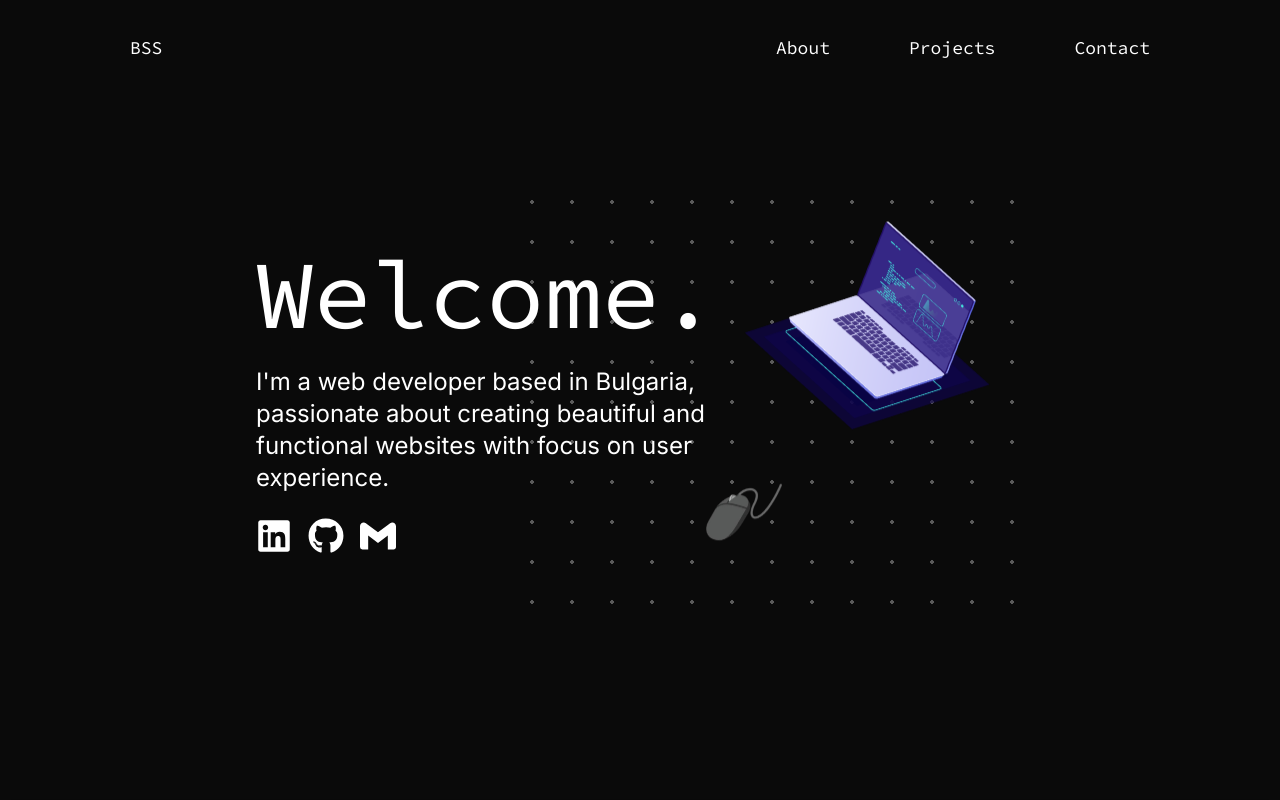
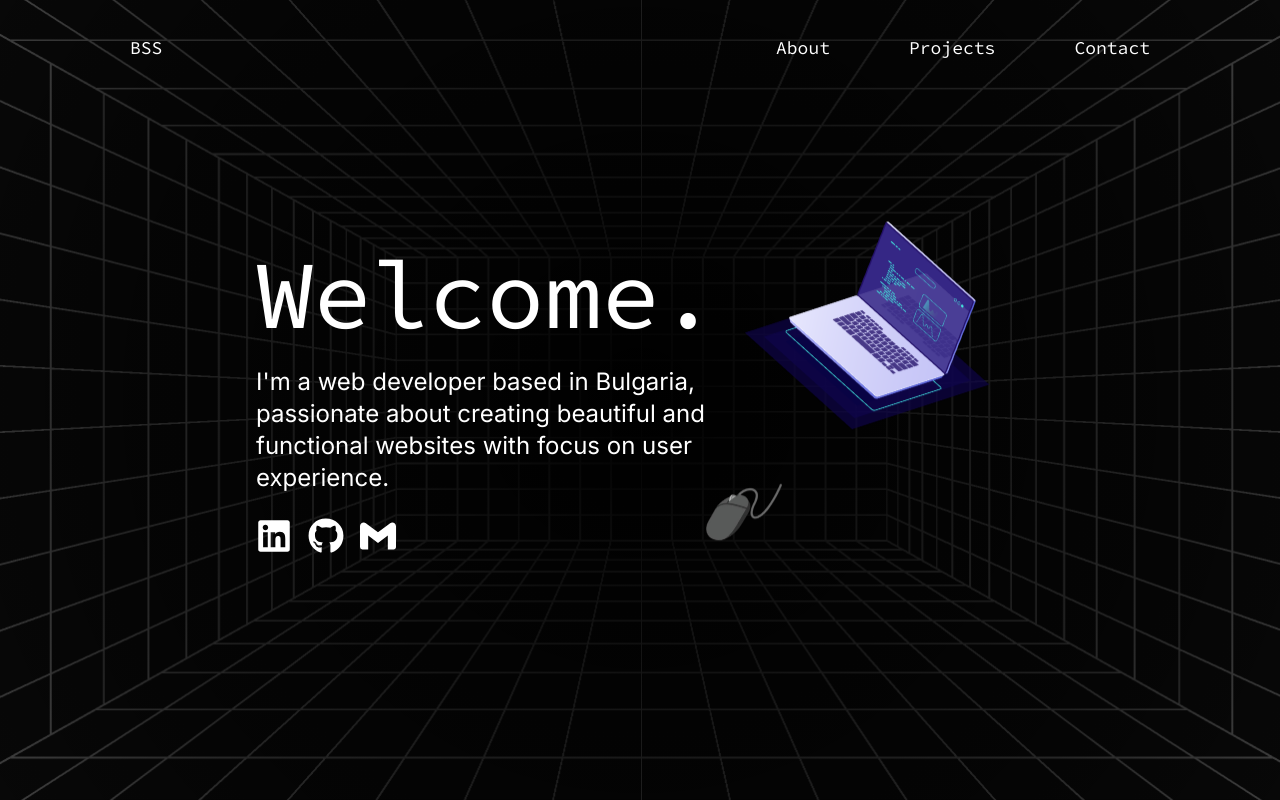
Before and after one commit to BeytulaS/Portfolio, a Next.js app: page / in a window 1280 px wide. Shown: the top 800 px of the page. Built offline with nearby package versions, Linux system fonts and the light colour scheme.

Commit message:
Changed background for hero section

```diff
--- a/app/globals.css
+++ b/app/globals.css
@@ -45,3 +45,14 @@
     transform: translateY(0px);
   }
 }
+
+.transparent-radial {
+  background: rgb(0, 0, 0);
+  background: radial-gradient(
+    circle,
+    rgba(0, 0, 0, 1) 0%,
+    rgba(0, 0, 0, 0.7861345221682423) 30%,
+    rgba(0, 0, 0, 0.5396358372450543) 70%,
+    rgba(0, 0, 0, 0.23151258794533436) 100%
+  );
+}
--- a/app/page.tsx
+++ b/app/page.tsx
@@ -1,7 +1,6 @@
 /* eslint-disable react/no-unescaped-entities */
 /* eslint-disable react/jsx-no-comment-textnodes */
 import { FaLinkedin } from "react-icons/fa";
-import DotPattern from "./components/DotPattern";
 import Reveal from "./components/Reveal";
 import { FaGithub } from "react-icons/fa6";
 import { SiGmail } from "react-icons/si";
@@ -31,6 +30,14 @@ function Hero() {
       id="hero"
       className="fixed top-0 left-0 p-8 bg-neutral-950 overflow-hidden w-screen h-screen flex items-center justify-center -z-10"
     >
+      <Image
+        src="/bg.png"
+        alt="Bg"
+        width={1920}
+        height={1080}
+        className="absolute top-0 left-0 z-0 w-screen h-screen object-cover"
+      />
+      <div className="absolute top-0 left-0 z-0 w-screen h-screen transparent-radial" />
       <div className="max-w-3xl md:grid md:grid-cols-3 md:relative">
         <div className="md:py-16 md:col-start-1 md:col-end-3 ">
           <Reveal>
@@ -89,7 +96,6 @@ function Hero() {
           </div>
           <div className="absolute animate-float top-0 left-1/3 mb-10 z-10 text-4xl text-emerald-300 font-mono font-bold rotate-12"></div>
         </div>
-        <DotPattern />
       </div>
     </section>
   );
```
Also changed, not shown: public/bg.png (added).
